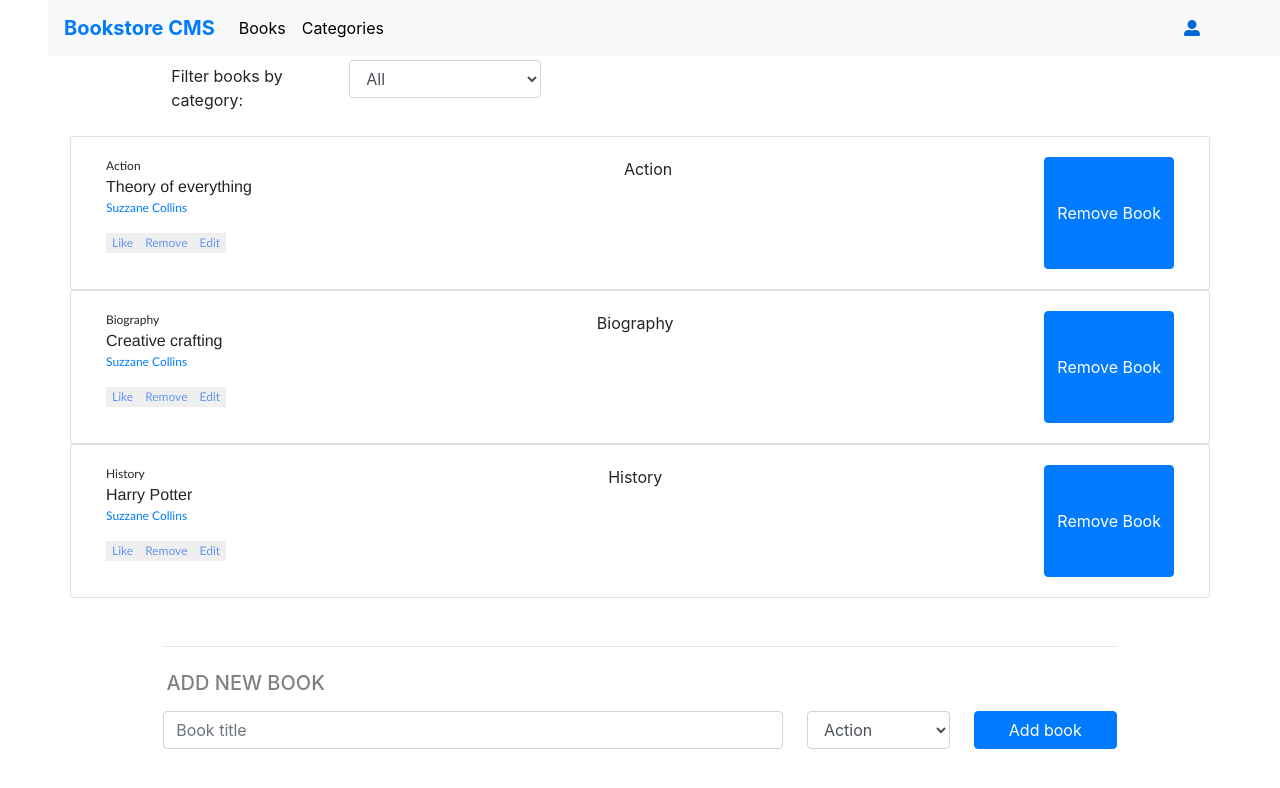
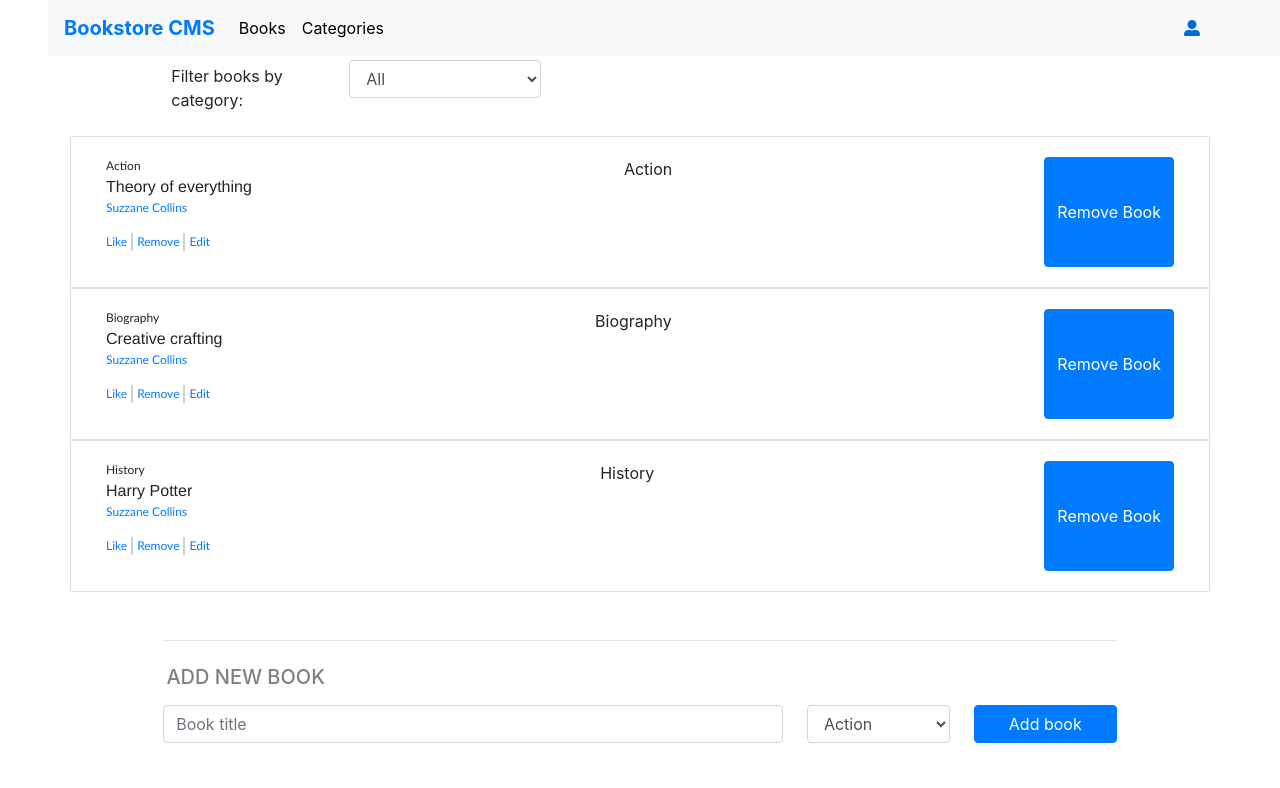
Before and after one commit to e71az/bookstore, a React (Create React App) app: page / in a window 1280 px wide. Shown: the top 788 px of the page. Built offline with nearby package versions, Linux system fonts and the light colour scheme.

Commit message:
Added styling to the links of every book

```diff
--- a/src/components/Book.js
+++ b/src/components/Book.js
@@ -16,31 +16,27 @@ const Book = ({ book: { ID, Title, category } }) => {
       <Card.Body className="d-flex flex-row justify-content-between">
         <Card.Text>
           <div className="d-flex flex-column">
-            <span className="category">
-              {category}
-            </span>
-            <span className="header">
-              {Title}
-            </span>
-            <a href="#" className="category mb-3">
+            <span className="category">{category}</span>
+            <span className="header">{Title}</span>
+            <a href="#" className="category mb-3 mr-3">
               Suzzane Collins
             </a>
             <div className="d-flex flex-row ">
-              <button type="button" className="category">
+              <a href="#" className="category mr-1">
                 Like
-              </button>
-              <button
-                type="button"
-                className="category"
+              </a>
+              <a
+                href="#"
+                className="category remove-book mr-1 px-1"
                 onClick={(event) => {
                   handleRemoveBook(event);
                 }}
               >
                 Remove
-              </button>
-              <button type="button" className="category">
+              </a>
+              <a href="#" className="category">
                 Edit
-              </button>
+              </a>
             </div>
           </div>
         </Card.Text>
--- a/src/style.css
+++ b/src/style.css
@@ -91,6 +91,10 @@ button {
   font-family: 'Gill Sans', 'Gill Sans MT', Calibri, 'Trebuchet MS', sans-serif;
   font-size: 12px;
 }
+.remove-book {
+  border-left: 2px solid lightgrey;
+  border-right: 2px solid lightgrey;
+}
 .header {
   font-family: 'Franklin Gothic Medium', 'Arial Narrow', Arial, sans-serif;
 }
```
